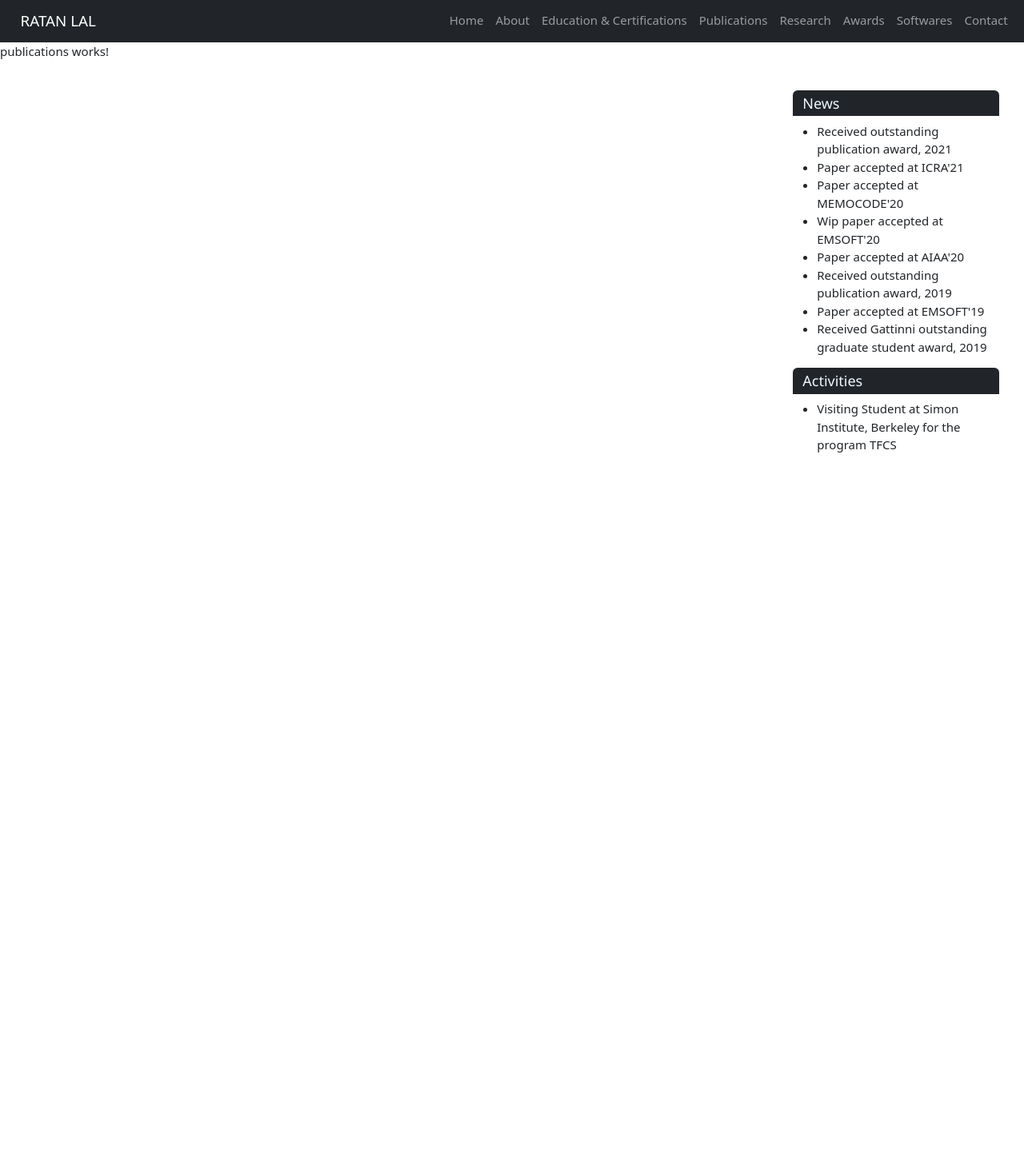
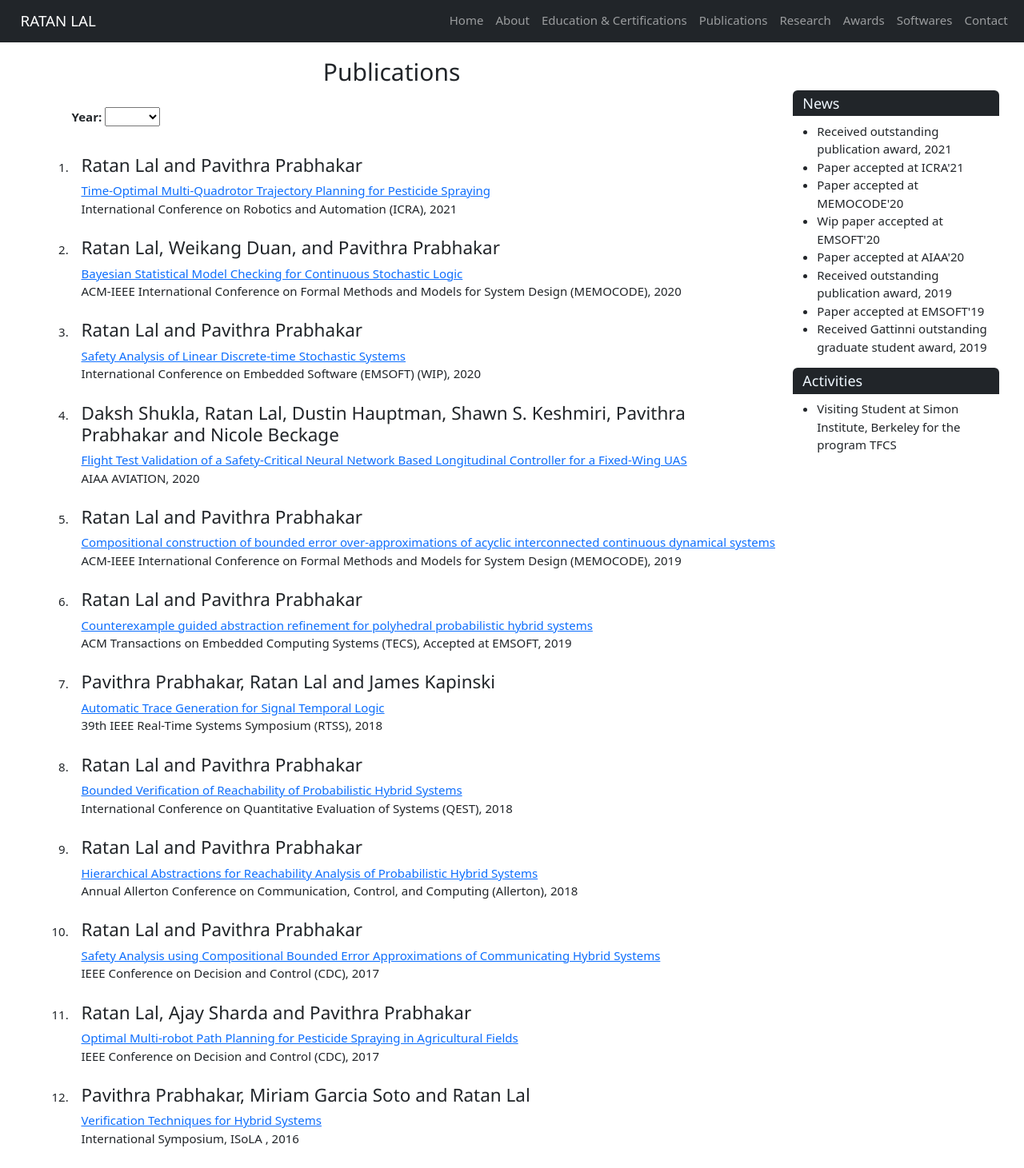
Before and after one commit to pavanatm9909/Rlal_Page, an Angular app: page /publications in a window 1280 px wide. Shown: the top 1461 px of the page at 80% size. Before the commit the page ends 800 px from the top, so only its background shows below. Built offline with nearby package versions, Linux system fonts and the light colour scheme.

Commit message:
added publications

```diff
--- a/src/app/app.module.ts
+++ b/src/app/app.module.ts
@@ -14,6 +14,7 @@ import { PublicationsComponent } from './publications/publications.component';
 import { ResearchComponent } from './research/research.component';
 import { SoftwaresComponent } from './softwares/softwares.component';
 import { SideNewsComponent } from './side-news/side-news.component';
+import { FormsModule } from '@angular/forms';
 
 @NgModule({
   declarations: [
@@ -32,7 +33,8 @@ import { SideNewsComponent } from './side-news/side-news.component';
   imports: [
     BrowserModule,
     AppRoutingModule,
-    UserLayoutModule
+    UserLayoutModule,
+    FormsModule
   ],
   providers: [],
   bootstrap: [AppComponent]
--- a/src/app/publications/publications.component.html
+++ b/src/app/publications/publications.component.html
@@ -1 +1,18 @@
-<p>publications works!</p>
+<h2 style="text-align: center;padding: 1.5%;">Publications</h2>
+<div style="padding-left: 7%;">
+    <div><b style="font-size: 1.0em;">Year: </b>
+        <select style="padding-left: 1%;" [(ngModel)]="chosenMod" (ngModelChange)="modo()">
+            <option value="{{x}}" *ngFor="let x of years" >{{x}}</option>
+        </select>
+    </div>
+</div>
+<br>
+<ol style="padding-left: 7%;">
+    <div *ngFor="let data of Pub_data">
+        <li style="padding: 1%;">
+            <h4>{{data.Author}}</h4>
+            <a href="{{data.PubUrl}}">{{data.PubName}}</a>
+            <div>{{data.Domain}}, {{data.Year}}</div>
+        </li>
+    </div>
+</ol>
--- a/src/app/publications/publications.component.ts
+++ b/src/app/publications/publications.component.ts
@@ -1,4 +1,6 @@
 import { Component, OnInit } from '@angular/core';
+import { PUBLICATION } from 'src/interface/publications';
+
 
 @Component({
   selector: 'app-publications',
@@ -7,9 +9,128 @@ import { Component, OnInit } from '@angular/core';
 })
 export class PublicationsComponent implements OnInit {
 
+  years = ["All",2021, 2020, 2019, 2018, 2017, 2016, 2015]
+
+  Publications_data = [{
+    Author: "Ratan Lal and Pavithra Prabhakar",
+    PubUrl: "",
+    PubName: "Time-Optimal Multi-Quadrotor Trajectory Planning for Pesticide Spraying",
+    Domain: "International Conference on Robotics and Automation (ICRA)",
+    Year: 2021,
+  },
+  {
+    Author: "Ratan Lal, Weikang Duan, and Pavithra Prabhakar",
+    PubUrl: "https://iitjammu.ac.in/conferences/memocode2020/listofacceptedpapers.html",
+    PubName: "Bayesian Statistical Model Checking for Continuous Stochastic Logic",
+    Domain: "ACM-IEEE International Conference on Formal Methods and Models for System Design (MEMOCODE)",
+    Year: 2020,
+  },
+  {
+    Author: "Ratan Lal and Pavithra Prabhakar",
+    PubUrl: "https://esweek.org/program/",
+    PubName: "Safety Analysis of Linear Discrete-time Stochastic Systems",
+    Domain: "International Conference on Embedded Software (EMSOFT) (WIP)",
+    Year: 2020,
+  },
+  {
+    Author: "Daksh Shukla, Ratan Lal, Dustin Hauptman, Shawn S. Keshmiri, Pavithra Prabhakar and Nicole Beckage",
+    PubUrl: "https://arc.aiaa.org/doi/abs/10.2514/6.2020-3093",
+    PubName: "Flight Test Validation of a Safety-Critical Neural Network Based Longitudinal Controller for a Fixed-Wing UAS",
+    Domain: "AIAA AVIATION",
+    Year: 2020,
+  },
+  {
+    Author: "Ratan Lal and Pavithra Prabhakar",
+    PubUrl: "https://dl.acm.org/doi/abs/10.1145/3359986.3361210",
+    PubName: "Compositional construction of bounded error over-approximations of acyclic interconnected continuous dynamical systems",
+    Domain: "ACM-IEEE International Conference on Formal Methods and Models for System Design (MEMOCODE)",
+    Year: 2019,
+  },
+  {
+    Author: "Ratan Lal and Pavithra Prabhakar",
+    PubUrl: "https://dl.acm.org/doi/abs/10.1145/3358217",
+    PubName: "Counterexample guided abstraction refinement for polyhedral probabilistic hybrid systems",
+    Domain: "ACM Transactions on Embedded Computing Systems (TECS), Accepted at EMSOFT",
+    Year: 2019,
+  },
+  {
+    Author: "Pavithra Prabhakar, Ratan Lal and James Kapinski",
+    PubUrl: "https://ieeexplore.ieee.org/abstract/document/8603214",
+    PubName: "Automatic Trace Generation for Signal Temporal Logic",
+    Domain: "39th IEEE Real-Time Systems Symposium (RTSS)",
+    Year: 2018,
+  },
+  {
+    Author: "Ratan Lal and Pavithra Prabhakar",
+    PubUrl: "https://link.springer.com/chapter/10.1007/978-3-319-99154-2_15",
+    PubName: "Bounded Verification of Reachability of Probabilistic Hybrid Systems",
+    Domain: "International Conference on Quantitative Evaluation of Systems (QEST)",
+    Year: 2018,
+  },
+  {
+    Author: "Ratan Lal and Pavithra Prabhakar",
+    PubUrl: "https://ieeexplore.ieee.org/abstract/document/8635976",
+    PubName: "Hierarchical Abstractions for Reachability Analysis of Probabilistic Hybrid Systems",
+    Domain: "Annual Allerton Conference on Communication, Control, and Computing (Allerton)",
+    Year: 2018,
+  },
+  {
+    Author: "Ratan Lal and Pavithra Prabhakar",
+    PubUrl: "https://ieeexplore.ieee.org/abstract/document/8263997",
+    PubName: "Safety Analysis using Compositional Bounded Error Approximations of Communicating Hybrid Systems",
+    Domain: "IEEE Conference on Decision and Control (CDC)",
+    Year: 2017,
+  },
+  {
+    Author: "Ratan Lal, Ajay Sharda and Pavithra Prabhakar",
+    PubUrl: "https://ieeexplore.ieee.org/abstract/document/8264538",
+    PubName: "Optimal Multi-robot Path Planning for Pesticide Spraying in Agricultural Fields",
+    Domain: "IEEE Conference on Decision and Control (CDC)",
+    Year: 2017,
+  },
+  {
+    Author: "Pavithra Prabhakar, Miriam Garcia Soto and Ratan Lal",
+    PubUrl: "https://link.springer.com/chapter/10.1007/978-3-319-47169-3_61",
+    PubName: "Verification Techniques for Hybrid Systems",
+    Domain: "International Symposium, ISoLA ",
+    Year: 2016,
+  },
+  {
+    Author: "Pierre Ganty, Samir Genaim, Ratan Lal and Pavithra Prabhakar",
+    PubUrl: "https://ieeexplore.ieee.org/abstract/document/7340490",
+    PubName: "From Non-Zenoness Verification to Termination",
+    Domain: "ACM-IEEE International Conference on Formal Methods and Models for System Design (MEMOCODE)",
+    Year: 2015,
+  },
+  {
+    Author: "Ratan Lal and Pavithra Prabhakar",
+    PubUrl: "https://ieeexplore.ieee.org/abstract/document/7318279",
+    PubName: "Bounded error flowpipe computation of parameterized linear systems",
+    Domain: "International Conference on Embedded Software (EMSOFT)",
+    Year: 2015,
+  },
+
+  ]
+
+  chosenMod: any;
+  Pub_data!: PUBLICATION[]
   constructor() { }
 
   ngOnInit(): void {
+    this.Pub_data = this.Publications_data
+  }
+
+  modo() {
+    console.log(this.chosenMod)
+    if (this.chosenMod == "All") {
+      this.Pub_data = this.Publications_data
+    }
+    else {
+      console.log("Hi")
+      this.Pub_data = this.Publications_data.filter((e1) => {
+        return e1.Year == Number(this.chosenMod)
+      });
+    }
   }
 
 }
--- /dev/null
+++ b/src/interface/publications.ts
@@ -0,0 +1,7 @@
+export interface PUBLICATION{
+    Author: String,
+    PubUrl: String,
+    PubName: String,
+    Domain: String,
+    Year: Number,
+  }
```
